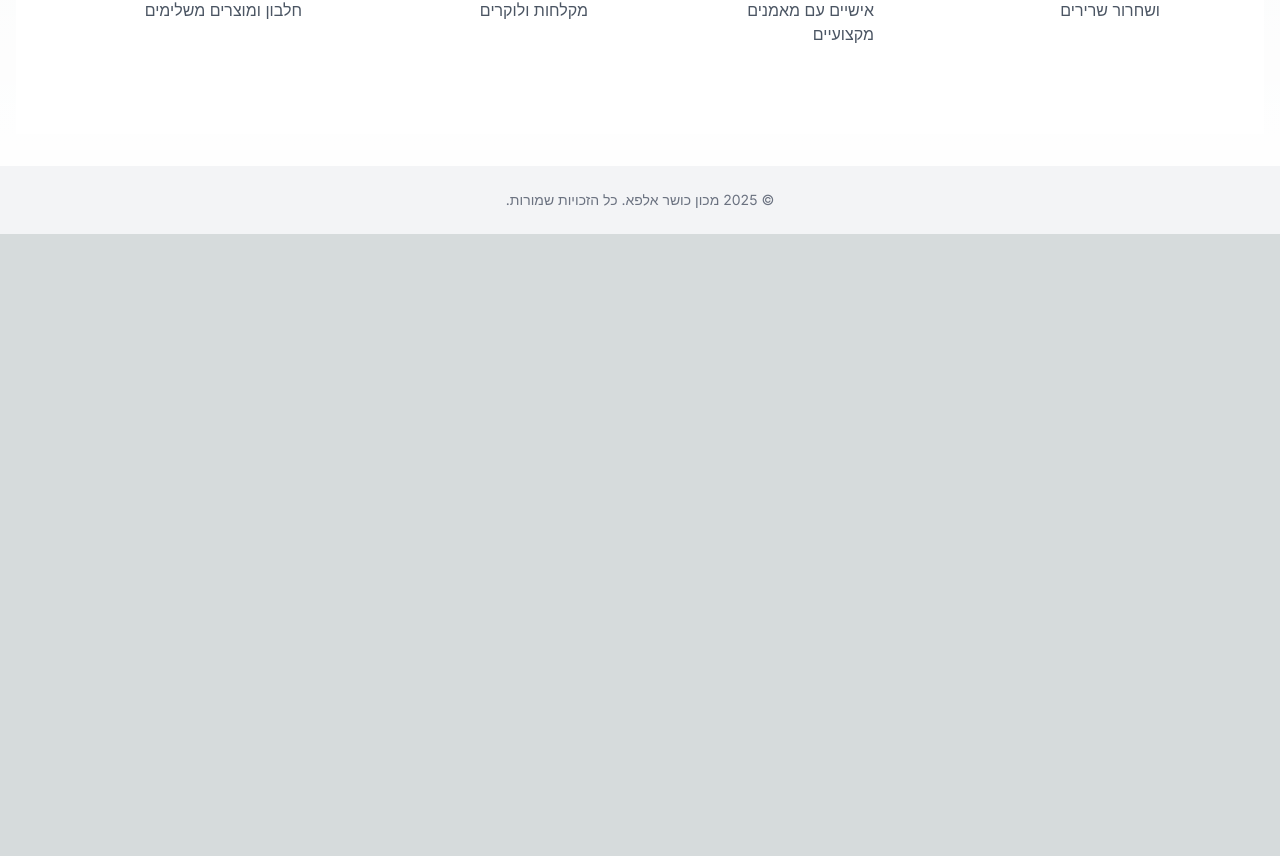
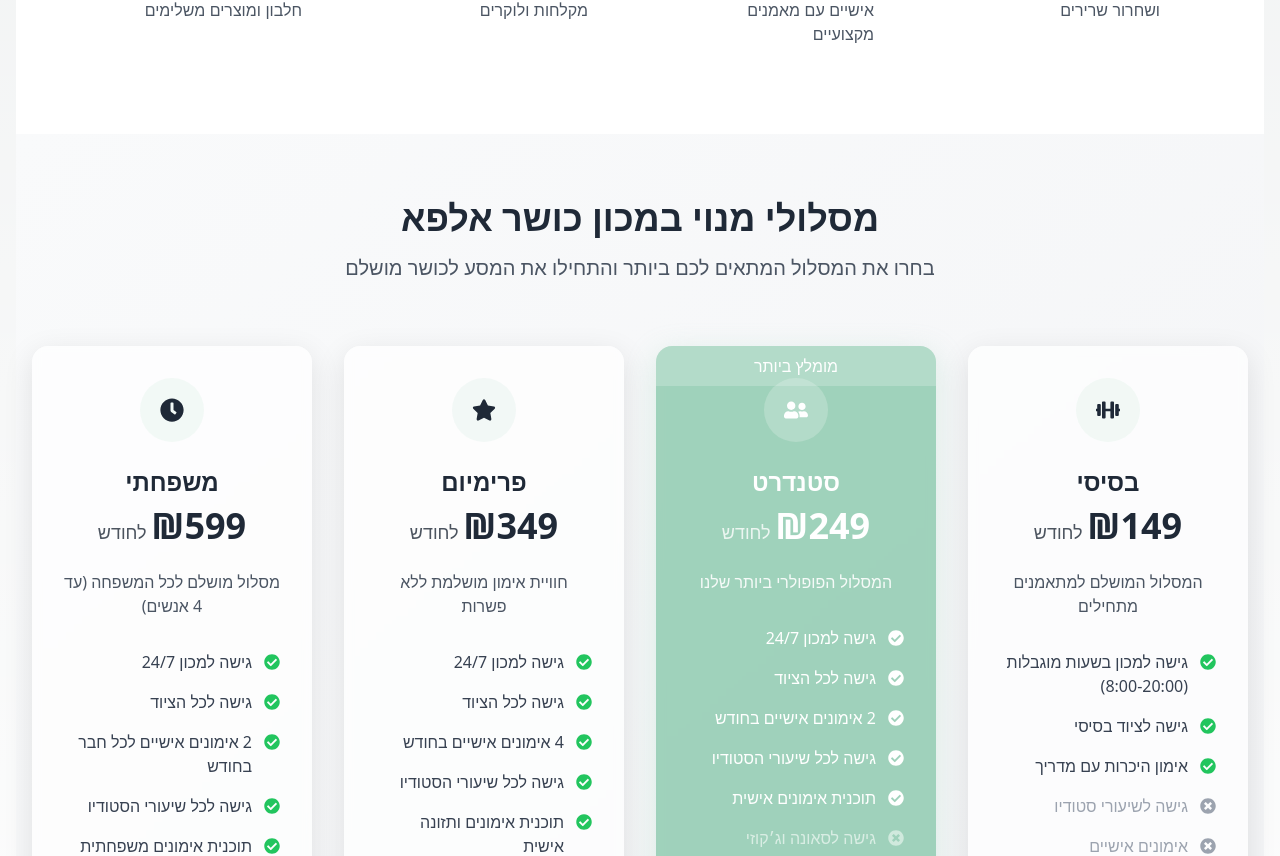
Before and after one commit to Webis-sites/webis-site-mkvn-kvshr-alpa-1744144859544, a Next.js app: page / in a window 1280 px wide. Shown: the part 3334-4190 px from the top of the page. Before the commit the page ends 3568 px from the top, so only its background shows below. Built offline with nearby package versions, Linux system fonts and the light colour scheme.

Commit message:
Add MembershipPlans component to page

```diff
--- a/src/app/page.tsx
+++ b/src/app/page.tsx
@@ -6,6 +6,7 @@ import HeroSection from '../components/HeroSection';
 import ServicesSection from '../components/ServicesSection';
 import AboutSection from '../components/AboutSection';
 import FacilitiesGallery from '../components/FacilitiesGallery';
+import MembershipPlans from '../components/MembershipPlans';
 
 export default function HomePage() {
   return (
@@ -17,6 +18,7 @@ export default function HomePage() {
     <ServicesSection />
     <AboutSection />
     <FacilitiesGallery />
+    <MembershipPlans />
   </main>
 
       <footer className="py-6 bg-gray-100 dark:bg-gray-800">
```
